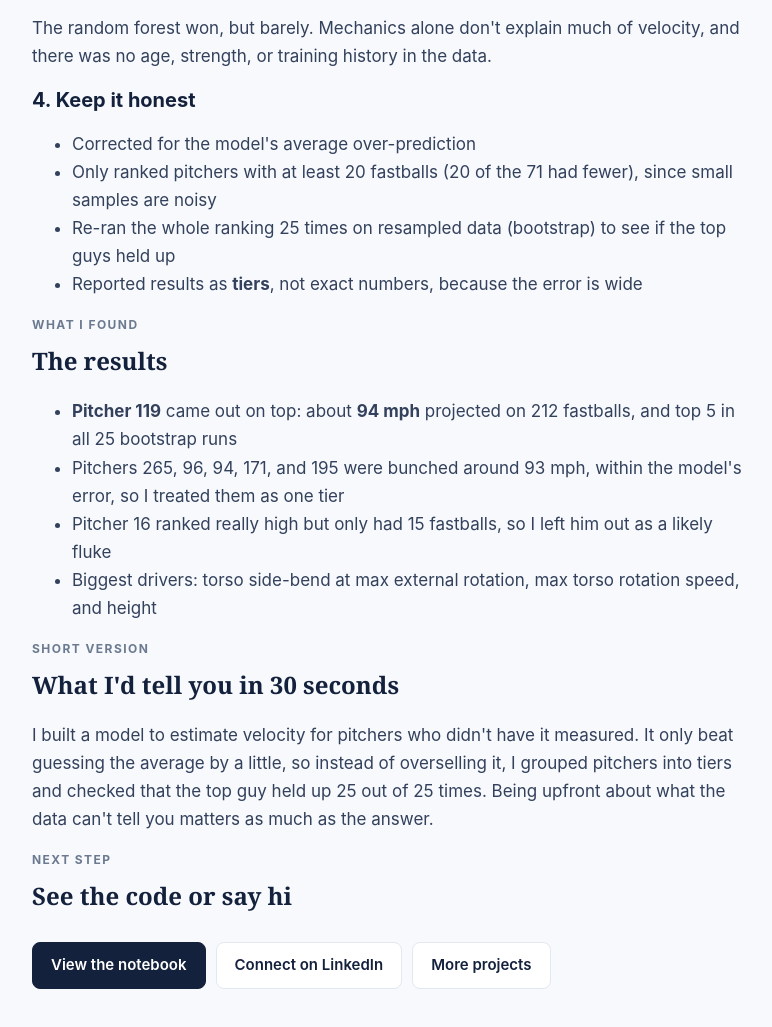
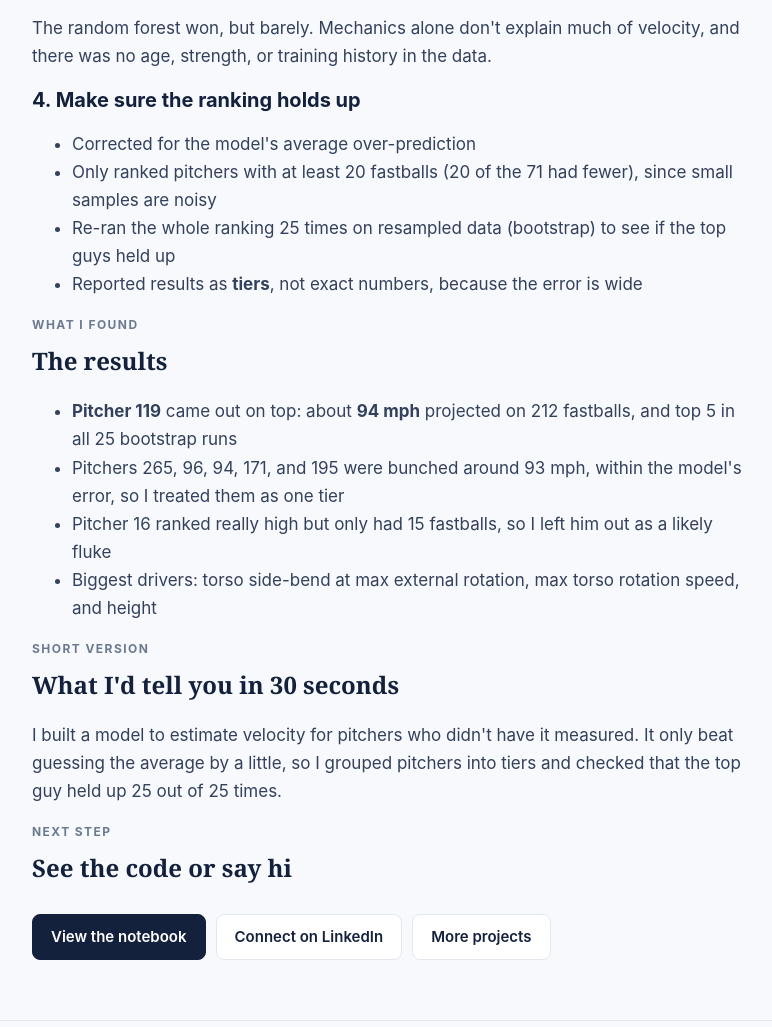
Before and after one commit to JaredOzarzak/JaredOzarzak.github.io, a plain HTML site: page velocity.html in a window 1280 px wide. Shown: the part 1258-2285 px from the top of the page, without its empty margins (248-1020 px from the left). Drawn offline with Linux system fonts and the light colour scheme.

Commit message:
Update velocity.html

```diff
--- a/velocity.html
+++ b/velocity.html
@@ -29,7 +29,7 @@
 <tr><td>Baseline (just guess the average)</td><td>2.68</td><td>0.00</td></tr>
 <tr><td>Ridge regression</td><td>2.77</td><td>-0.07</td></tr></table>
 <p>The random forest won, but barely. Mechanics alone don't explain much of velocity, and there was no age, strength, or training history in the data.</p>
-<h3>4. Keep it honest</h3>
+<h3>4. Make sure the ranking holds up</h3>
 <ul>
 <li>Corrected for the model's average over-prediction</li>
 <li>Only ranked pitchers with at least 20 fastballs (20 of the 71 had fewer), since small samples are noisy</li>
@@ -48,7 +48,7 @@
 
 <span class="step">Short version</span>
 <h2 style="margin-top:6px">What I'd tell you in 30 seconds</h2>
-<p>I built a model to estimate velocity for pitchers who didn't have it measured. It only beat guessing the average by a little, so instead of overselling it, I grouped pitchers into tiers and checked that the top guy held up 25 out of 25 times. Being upfront about what the data can't tell you matters as much as the answer.</p>
+<p>I built a model to estimate velocity for pitchers who didn't have it measured. It only beat guessing the average by a little, so I grouped pitchers into tiers and checked that the top guy held up 25 out of 25 times.</p>
 
 <span class="step">Next step</span>
 <h2 style="margin-top:6px">See the code or say hi</h2>
```
